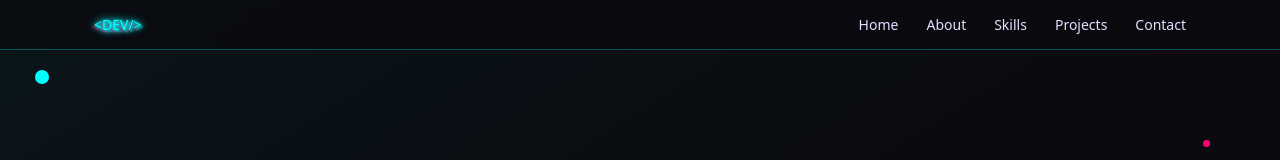
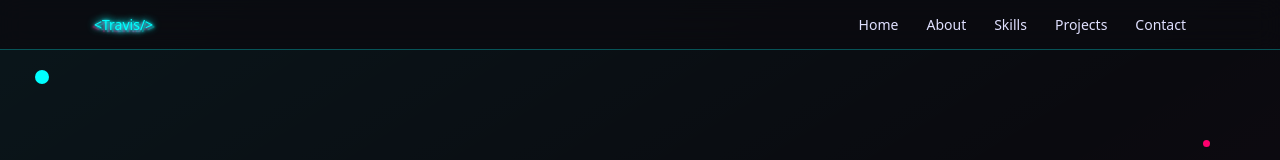
Before and after one commit to Travisaurus-Rex/portfolio, a Next.js app: page / in a window 1280 px wide. Shown: the top 160 px of the page. Built offline with nearby package versions, Linux system fonts and the light colour scheme.

Commit message:
update website logo and cleanup footer

```diff
--- a/src/components/Footer.tsx
+++ b/src/components/Footer.tsx
@@ -15,25 +15,13 @@ export function Footer() {
             <span>by Travis Adams</span>
           </div>
 
-          <div className="glitch-text text-neon-cyan" data-text="&lt;/DEV&gt;">
-            &lt;/DEV&gt;
+          <div className="glitch-text text-neon-cyan" data-text="&lt;/Travis&gt;">
+            &lt;/Travis&gt;
           </div>
 
           <p className="text-foreground/60 text-sm">
             © {currentYear} Travis Adams. All rights reserved. Built with React & TypeScript.
           </p>
-
-          <div className="flex justify-center space-x-6 text-sm">
-            <a href="#" className="text-foreground/60 hover:text-neon-cyan transition-colors">
-              Privacy Policy
-            </a>
-            <a href="#" className="text-foreground/60 hover:text-neon-cyan transition-colors">
-              Terms of Service
-            </a>
-            <a href="#" className="text-foreground/60 hover:text-neon-cyan transition-colors">
-              Sitemap
-            </a>
-          </div>
         </div>
       </div>
     </footer>
--- a/src/components/Header.tsx
+++ b/src/components/Header.tsx
@@ -23,8 +23,8 @@ export function Header({hideLinks = false}: HeaderProps) {
   return (
     <header className="fixed top-0 left-0 right-0 z-50 bg-background/80 backdrop-blur-md border-b border-neon-cyan/30">
       <nav className="container mx-auto px-4 py-4 flex items-center justify-between">
-        <div className="glitch-text neon-glow text-neon-cyan" data-text="&lt;DEV/&gt;">
-          &lt;DEV/&gt;
+        <div className="glitch-text neon-glow text-neon-cyan" data-text="&lt;Travis/&gt;">
+          &lt;Travis/&gt;
         </div>
 
         {/* Desktop Navigation */}
```
